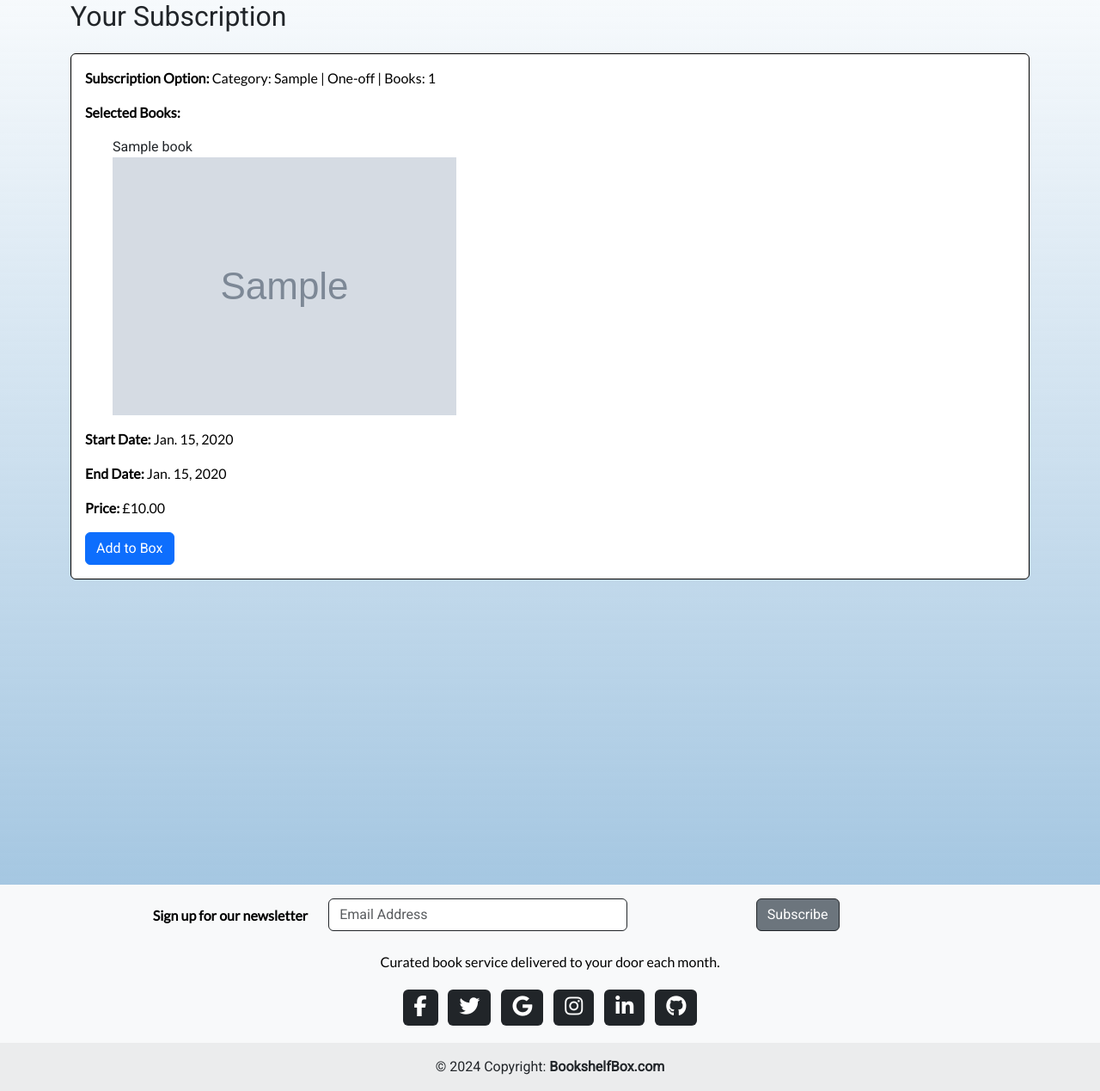
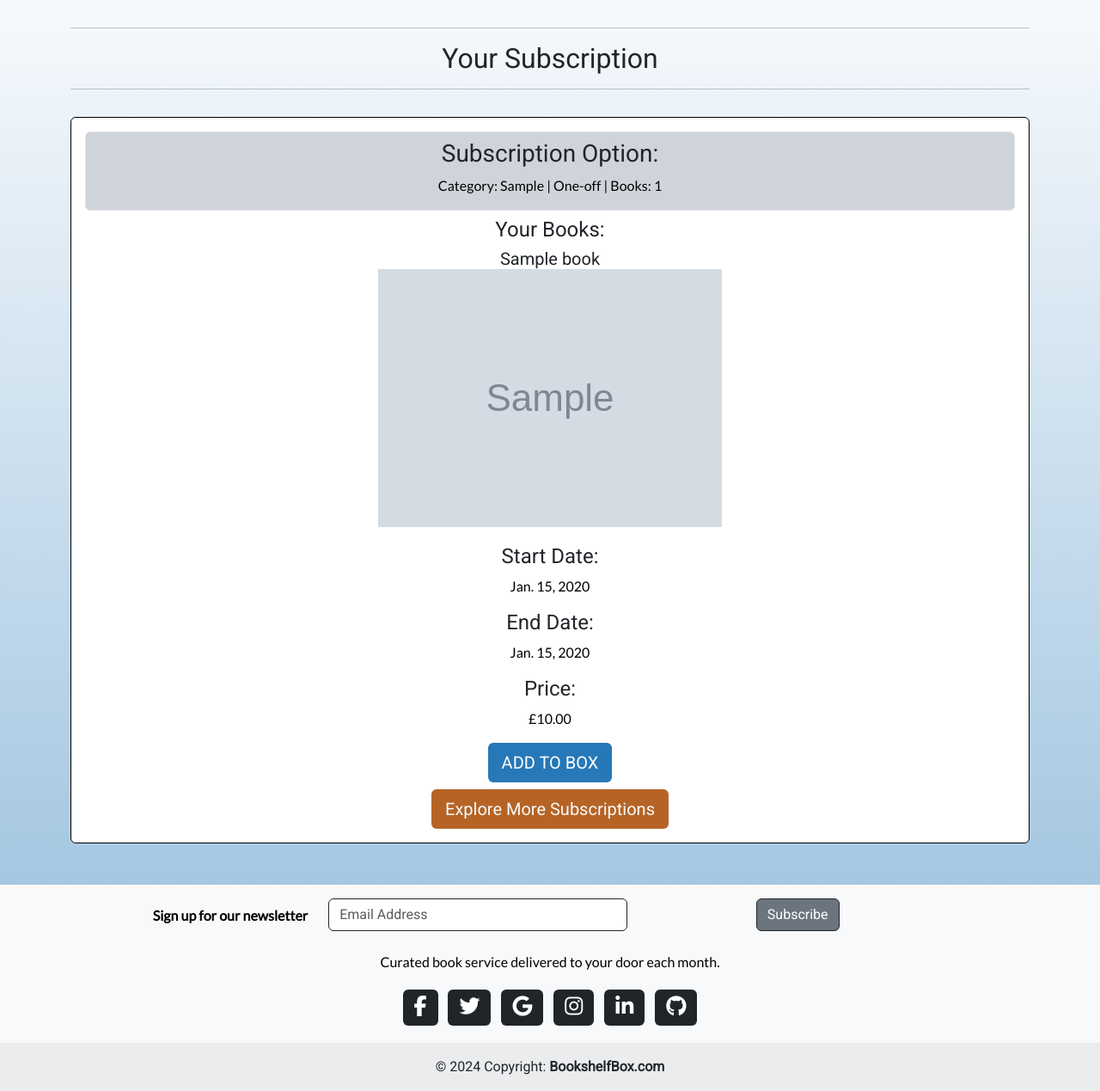
Before and after one commit to JusJae/ci-ms4-bookshelf-box, a Django app: page /subscriptions/1/ in a window 1280 px wide. Shown: the part 108-1377 px from the top of the page at 86% size. Run offline with Django 3.2, Linux system fonts and the light colour scheme; a user stored in the database is signed in; tables that the repository leaves empty hold one stand-in row (values such as "Sample post"); grey boxes marked "Sample" are stand-in pictures; some libraries are stand-ins or nearby versions.

Commit message:
feat: add - add to box functionality

```diff
--- a/boxes/templates/boxes/box.html
+++ b/boxes/templates/boxes/box.html
@@ -15,7 +15,9 @@
             <div class="row">
                 <div class="col">
                     {% if box_items %}
-                    <div class="table-responsive rounded"></div>
+                    <div class="table-responsive rounded">
+                        {{ box_items|safe }}
+                    </div>
                     {% else %}
                     <div class="alert alert-info" role="alert">
                         <h4 class="alert-heading">No items in the box</h4>
--- a/boxes/urls.py
+++ b/boxes/urls.py
@@ -3,4 +3,6 @@ from . import views
 
 urlpatterns = [
     path('', views.view_box, name='view_box'),
+#     path('add/<int:pk>/', views.add_to_box, name='add_to_box')
+    path('<int:subscription_id>/', views.add_to_box, name='add_to_box'),
 ]
--- a/subscriptions/templates/subscriptions/view_subscription.html
+++ b/subscriptions/templates/subscriptions/view_subscription.html
@@ -3,36 +3,58 @@
 {% block title %}Your Subscription{% endblock %}
 
 {% block page_header %}
-    <div class="container mb-3">
+    <div class="container my-3  text-center">
+        <hr>
         <h2>Your Subscription</h2>
+        <hr>
     </div>
 {% endblock %}
 
 {% block content %}
 <div class="overlay"></div>
 <main class="container">
-    <div class="container border border-black rounded bg-white p-3">
+    <div class="container border border-black rounded bg-white p-3 mb-5 text-center">
         {% if user_subscription %}
-            <p><strong>Subscription Option:</strong> {{ user_subscription.subscription_option }}</p>
-            <p><strong>Selected Books:</strong></p>
-            <ul>
+            <div class="border rounded mb-2 pt-2 bg-dark-subtle" >
+                <h3>Subscription Option:</h3>
+                <p>{{ user_subscription.subscription_option }}</p>
+            </div>
+            <h4>Your Books:</h4>
+            <ul class="p-0">
                 {% for book in user_subscription.selected_books.all %}
-                <li class="list-unstyled">{{ book.title }}</li>
-                <img src="{{ book.image_url }}" class="img-fluid" alt="{{ book.title }}">
+                <li class="list-unstyled my-2">
+                    <h5 class="mb-0">{{ book.title }}</h5>
+                    <img src="{{ book.image_url }}" class="img-fluid mb-1" alt="{{ book.title }}">
+                </li>
                 {% endfor %}
             </ul>
-            <p><strong>Start Date:</strong> {{ user_subscription.start_date }}</p>
-            <p><strong>End Date:</strong> {{ user_subscription.end_date }}</p>
-            <p><strong>Price:</strong> £{{ user_subscription.calculated_price }}</p>
+            <h4>Start Date:</h4> <p>{{ user_subscription.start_date }}</p>
+            <h4>End Date:</h4> <p>{{ user_subscription.end_date }}</p>
+            <h4>Price:</h4> <p>£{{ user_subscription.calculated_price }}</p>
             <!-- TODO: need to correct button so that it adds to the users box content and payments -->
-            <form action="" method="post">
+
+            <form action="{% url 'add_to_box' user_subscription.id %}" method="POST">
                 {% csrf_token %}
-                <input type="hidden" name="subscription_option_id" value="{{ subscription_option_id }}">
-                <!-- <input type="hidden" name="add_to_box" value=""> -->
-                <button type="submit" class="btn btn-primary">Add to Box</button>
+                <div class="form-row">
+                    <div class="col-12 mb-2">
+                        <input type="submit" class="btn btn-lg cta-btn rounded text-uppercase" value="Add to Box">
+                    </div>
+                    <div class="col-12">
+                        <input type="hidden" name="redirect_url" value="{{ request.path }}">
+                        <a href="{% url 'subscriptions' %}" class="btn btn-lg home-btn rounded">
+                            <span>Explore More Subscriptions</span>
+                        </a>
+                    </div>
+
+                </div>
             </form>
         {% else %}
-        <p>No books selected.</p>
+        <h4>No books selected.</h4>
+        <div class="col">
+            <a href="{% url 'subscriptions' %}" class="btn btn-lg home-btn rounded">
+                <span>Explore More Subscriptions</span>
+            </a>
+        </div>
         {% endif %}
     </div>
 </main>
```
Also changed, not shown: boxes/views.py (+47 -1 lines).
